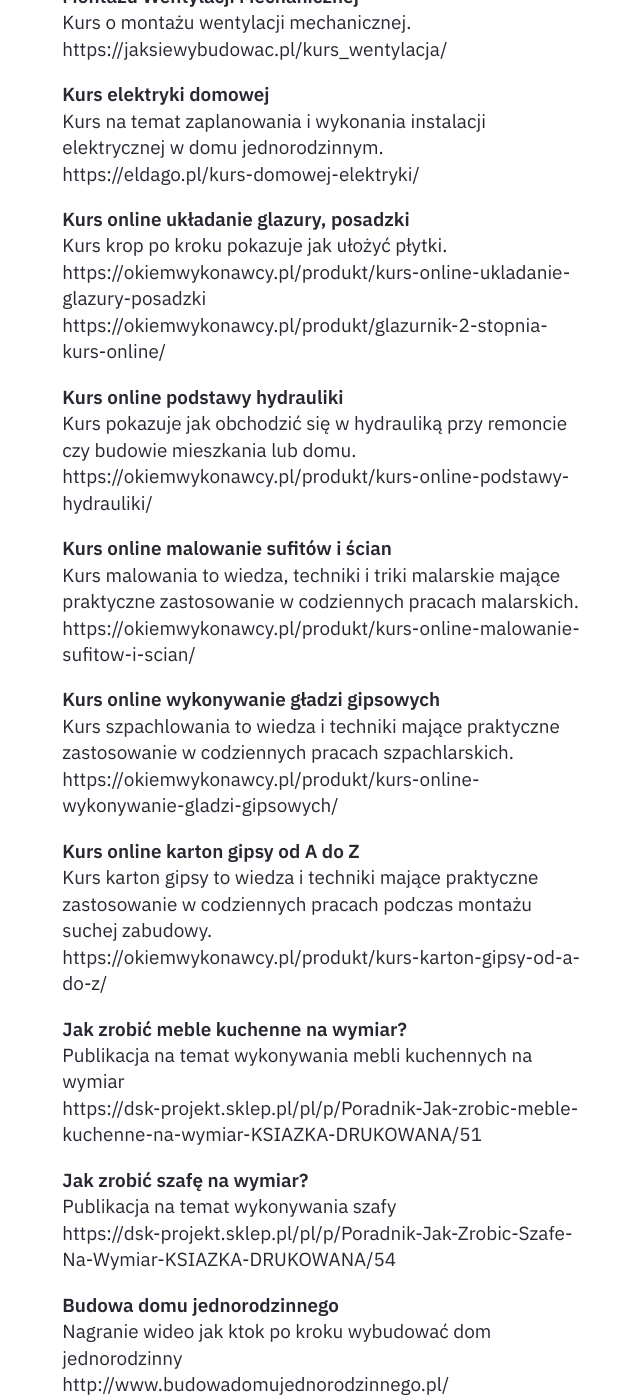
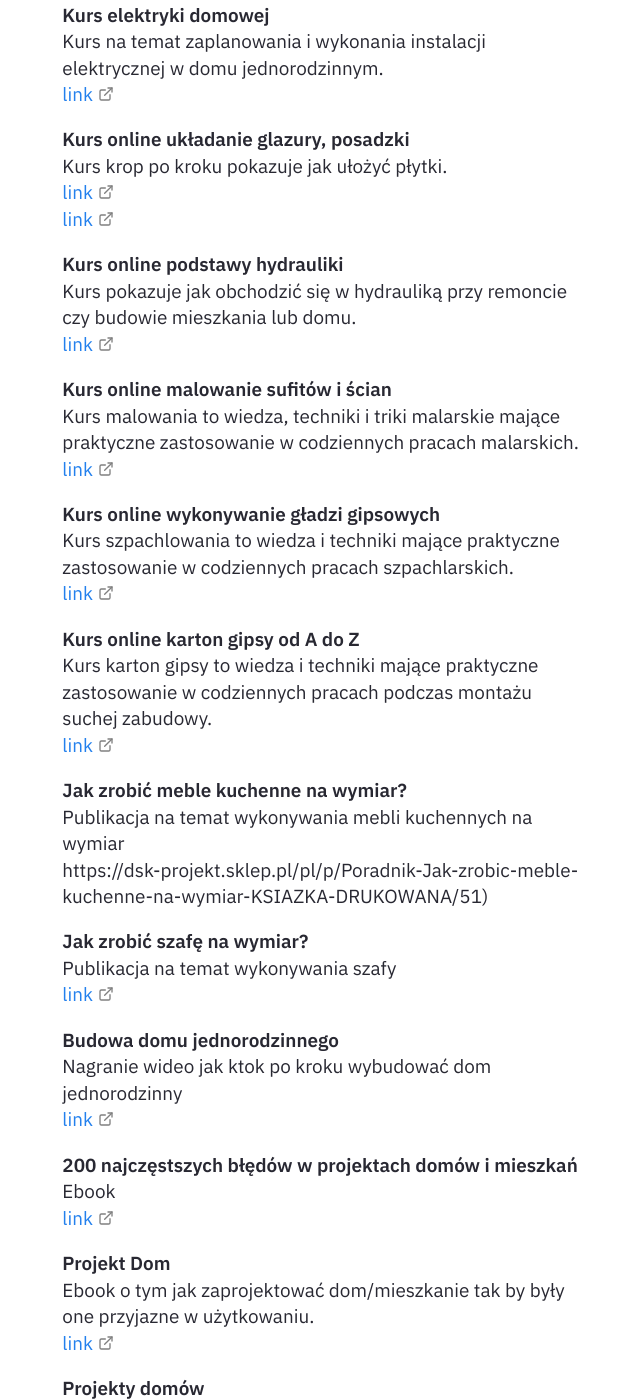
Before and after one commit to rafalgawlik/rafalgawlik.github.io, a Jekyll site: the page built from _posts/2023-10-25-remont-budowa.md, in a window 1280 px wide and 1400 px high, scrolled down 1592 px. Shown: the whole window, without its empty margins (316-956 px from the left). Built offline with Jekyll 4.4.1, drawn with Linux system fonts in a browser that asks for light colours; some of the changed text lies outside the part shown.

Commit message:
Update link

```diff
--- a/_posts/2023-10-25-remont-budowa.md
+++ b/_posts/2023-10-25-remont-budowa.md
@@ -10,120 +10,120 @@ Zestaw narzędzi i wiedzy na temat kupna i wykończenia mieszkania od a  do z
 
 **Castorama**\
 Seria filmów na temat remontowania starego mieszkania\
-https://youtu.be/g-78LSYSVFw?si=5VGkYtfY1weX1Tad
+[link](https://youtu.be/g-78LSYSVFw?si=5VGkYtfY1weX1Tad)
 
 **Castorama**\
 Seria filmów. Ciekawe inspiracje na temat zagospodarowania różnych przestrzeni.\
-https://youtu.be/oG0SY5Zgf4E?si=_eMmij8HJYL1JavR
+[link](https://youtu.be/oG0SY5Zgf4E?si=_eMmij8HJYL1JavR)
 
 **Castorama**\
 Seria Filmów na temat urządzania ogrodu od zera\
-https://youtu.be/wb6N5Pdnyqw?si=DIX_ipq7AtE_gQhI
+[link](https://youtu.be/wb6N5Pdnyqw?si=DIX_ipq7AtE_gQhI)
 
 [**remont4you.pl**](http://remont4you.pl/)\
 Kanał na YT o tematyce wykończeniowej.\
-https://www.youtube.com/@remont4you\
+[link](https://www.youtube.com/@remont4you)
 
 **Samo się nie zrOBI!**\
 Kanał na YT popularnego sklepu budowlanego o tematyce wykończeniowo budowlanej\
-https://www.youtube.com/@samosieniezrobi4209
+[link](https://www.youtube.com/@samosieniezrobi4209)
 
 **Biel-Fliz**\
 Kanał na YT o tematyce wykończeniowej skupiony głownie na płytkach.\
-https://www.youtube.com/@BielFliz
+[link](https://www.youtube.com/@BielFliz)
 
 **Mario Budowlaniec**\
 Kanał na YT o tematyce wykończeniowo budowlanej\
-https://www.youtube.com/@mariobudowlaniec
+[link](https://www.youtube.com/@mariobudowlaniec)
 
 **Jak się wybudować: Przygotowanie.**\
 Kurs o tym jak przygotować się do budowy domu. Co powinieneś wiedzieć, na co zwrócić uwagę.\
-https://jaksiewybudowac.pl/kursy/kurs-jak-sie-wybudowac-przygotowanie/
+[link](https://jaksiewybudowac.pl/kursy/kurs-jak-sie-wybudowac-przygotowanie/)
 
 **Jak się wybudować: Zakup działki.**\
 Kurs o zakupie działki pod budowę domu.\
-https://jaksiewybudowac.pl/jak-sie-wybudowac-zakup-dzialki/
+[link](https://jaksiewybudowac.pl/jak-sie-wybudowac-zakup-dzialki/)
 
 **Budowa domu od zera do stanu deweloperskiego. Zarządzanie budową i kontrola prac.**\
 Kurs op kontroli prac przy budowie domu.\
-https://jaksiewybudowac.pl/zarzadzanie-budowa-i-kontrola-prac/
+[link](https://jaksiewybudowac.pl/zarzadzanie-budowa-i-kontrola-prac/)
 
 **Montażu Wentylacji Mechanicznej**\
 Kurs o montażu wentylacji mechanicznej.\
-https://jaksiewybudowac.pl/kurs_wentylacja/
+[link](https://jaksiewybudowac.pl/kurs_wentylacja/)
 
 **Kurs elektryki domowej**\
 Kurs na temat zaplanowania i wykonania instalacji elektrycznej w domu jednorodzinnym.\
-https://eldago.pl/kurs-domowej-elektryki/
+[link](https://eldago.pl/kurs-domowej-elektryki/)
 
 **Kurs online układanie glazury, posadzki**\
 Kurs krop po kroku pokazuje jak ułożyć płytki.\
-https://okiemwykonawcy.pl/produkt/kurs-online-ukladanie-glazury-posadzki \
-https://okiemwykonawcy.pl/produkt/glazurnik-2-stopnia-kurs-online/
+[link](https://okiemwykonawcy.pl/produkt/kurs-online-ukladanie-glazury-posadzki) \
+[link](https://okiemwykonawcy.pl/produkt/glazurnik-2-stopnia-kurs-online/)
 
 **Kurs online podstawy hydrauliki**\
 Kurs pokazuje jak obchodzić się w hydrauliką przy remoncie czy budowie mieszkania lub domu.\
-https://okiemwykonawcy.pl/produkt/kurs-online-podstawy-hydrauliki/
+[link](https://okiemwykonawcy.pl/produkt/kurs-online-podstawy-hydrauliki/)
 
 **Kurs online malowanie sufitów i ścian**\
 Kurs malowania to wiedza, techniki i triki malarskie mające praktyczne zastosowanie w codziennych pracach malarskich.\
-https://okiemwykonawcy.pl/produkt/kurs-online-malowanie-sufitow-i-scian/
+[link](https://okiemwykonawcy.pl/produkt/kurs-online-malowanie-sufitow-i-scian/)
 
 **Kurs online wykonywanie gładzi gipsowych**\
 Kurs szpachlowania to wiedza i techniki mające praktyczne zastosowanie w codziennych pracach szpachlarskich.\
-https://okiemwykonawcy.pl/produkt/kurs-online-wykonywanie-gladzi-gipsowych/
+[link](https://okiemwykonawcy.pl/produkt/kurs-online-wykonywanie-gladzi-gipsowych/)
 
 **Kurs online karton gipsy od A do Z**\
 Kurs karton gipsy to wiedza i techniki mające praktyczne zastosowanie w codziennych pracach podczas montażu suchej zabudowy.\
-https://okiemwykonawcy.pl/produkt/kurs-karton-gipsy-od-a-do-z/
+[link](https://okiemwykonawcy.pl/produkt/kurs-karton-gipsy-od-a-do-z/)
 
 **Jak zrobić meble kuchenne na wymiar?**\
 Publikacja na temat wykonywania mebli kuchennych na wymiar\
-https://dsk-projekt.sklep.pl/pl/p/Poradnik-Jak-zrobic-meble-kuchenne-na-wymiar-KSIAZKA-DRUKOWANA/51
+https://dsk-projekt.sklep.pl/pl/p/Poradnik-Jak-zrobic-meble-kuchenne-na-wymiar-KSIAZKA-DRUKOWANA/51)
 
 **Jak zrobić szafę na wymiar?**\
 Publikacja na temat wykonywania szafy\
-https://dsk-projekt.sklep.pl/pl/p/Poradnik-Jak-Zrobic-Szafe-Na-Wymiar-KSIAZKA-DRUKOWANA/54
+[link](https://dsk-projekt.sklep.pl/pl/p/Poradnik-Jak-Zrobic-Szafe-Na-Wymiar-KSIAZKA-DRUKOWANA/54)
 
 **Budowa domu jednorodzinnego**\
 Nagranie wideo jak ktok po kroku wybudować dom jednorodzinny\
-http://www.budowadomujednorodzinnego.pl/
+[link](http://www.budowadomujednorodzinnego.pl/)
 
 **200 najczęstszych błędów w projektach domów i mieszkań**\
 Ebook\
-https://righthouse.pl/produkt/200-bledow-w-projektach/
+[link](https://righthouse.pl/produkt/200-bledow-w-projektach/)
 
 **Projekt Dom**\
 Ebook o tym jak zaprojektować dom/mieszkanie tak by były one przyjazne w użytkowaniu.\
-https://righthouse.pl/produkt/projekt-dom-ebook/
+[link](https://righthouse.pl/produkt/projekt-dom-ebook/)
 
 **Projekty domów**\
-https://www.archon.pl/
+[link](https://www.archon.pl/)
 
 **Projekty domów**\
-https://www.extradom.pl/
+[link](https://www.extradom.pl/)
 
 **Odbiory mieszkań**\
 Warto znaleźć firmę, któ®a zajmuje się odbiorami mieszkań żeby przy odbieraniu mieszkania od dewelopera sprawdzić czy wszystko jets w porządku
 
 **Kurs hipoteczny**\
 Kurs na temat uzyskania kredytu hipotecznego na zakup mieszkania/budowe domu.
-https://kurshipoteczny.pl/
+[link](https://kurshipoteczny.pl/)
 
 **JAK CIĄĆ WYRZYNARKĄ - Poradnik dla początkujących - MAKSYMALNA PRECYZJA I PRZYDATNE TIPY I TRIKI**\
 Film na YT na temat wyrzynarek\
-https://www.youtube.com/watch?v=DuI457j_tYw
+[link](https://www.youtube.com/watch?v=DuI457j_tYw)
 
 **Cięcie szlifierką kątową i rodzaje tarcz**\
 Film na YT na temat szlifierek kątowych\
-https://www.youtube.com/watch?v=AVIS76-PNJ0
+[link](https://www.youtube.com/watch?v=AVIS76-PNJ0)
 
 **Film na temat ukośnicy kątowej**\
-https://www.youtube.com/watch?v=rJv4L9Ss-4M
+[link](https://www.youtube.com/watch?v=rJv4L9Ss-4M)
 
 **Fixly**\
 Aplikacja gdzie możesz znaleźć ekipe remontową\
-https://fixly.pl/
+[link](https://fixly.pl/)
 
 ## Przydatne narzędzia na budowie
 1. Szlifierka kątowa
```
